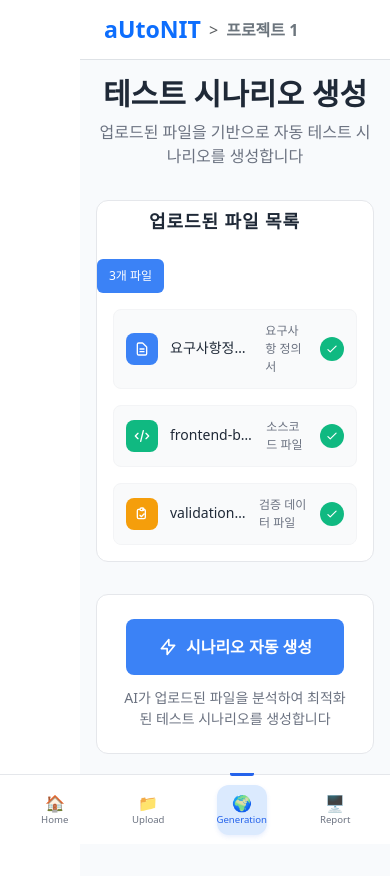
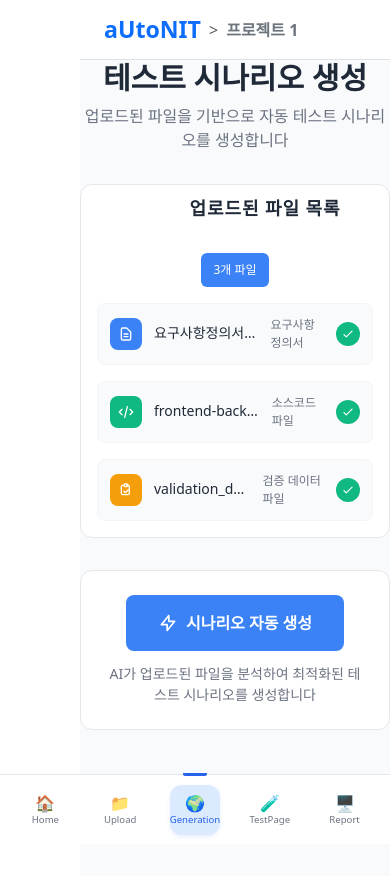
Before and after one commit to 6Unit/aUtoNIT_FE, a Vue app in the folder frontend/: page /generation in a window 390 px wide. Shown: the top 876 px of the page. Built offline with nearby package versions, Linux system fonts and the light colour scheme.

Commit message:
feat : css, 기능 개선

```diff
--- a/frontend/src/assets/styles/generationview.css
+++ b/frontend/src/assets/styles/generationview.css
@@ -1,7 +1,5 @@
-/* ===== GenerationView Styles ===== */
-
 .generation-container {
-    padding: 2rem;
+    padding: 0; /* 기존 2rem에서 0으로 변경 */
     background-color: #f8fafc;
     min-height: 100vh;
   }
@@ -208,17 +206,19 @@
     margin-right: auto;
   }
 
-  /* Scenario View */
+  /* Scenario View - 여백 제거 */
   .scenario-view {
     background: white;
-    border-radius: 12px;
+    border-radius: 0; /* 모서리 둥글기 제거 */
     overflow: hidden;
-    border: 1px solid #e5e7eb;
+    border: none; /* 테두리 제거 */
+    margin: 0; /* 마진 제거 */
   }
 
   .scenario-layout {
     display: flex;
     min-height: 100vh;
+    margin: 0; /* 마진 제거 */
   }
 
   .scenario-sidebar {
@@ -226,11 +226,13 @@
     background: #f8fafc;
     border-right: 1px solid #e5e7eb;
     padding: 1rem;
+    margin: 0; /* 마진 제거 */
   }
 
   .scenario-content {
     flex: 1;
-    padding: 2rem;
+    padding: 1rem; /* 기존 2rem에서 1rem으로 축소 */
+    margin: 0; /* 마진 제거 */
   }
 
   .empty-state {
@@ -258,24 +260,34 @@
   /* Responsive Design */
   @media (max-width: 768px) {
     .generation-container {
-      padding: 1rem;
+      padding: 0; /* 모바일에서도 패딩 제거 */
+      margin-bottom: 0; /* 기존 70px에서 0으로 변경 */
     }
+
     .card-header {
       flex-direction: column;
       gap: 1rem;
       align-items: flex-start;
     }
+
     .file-item {
       padding: 0.75rem;
     }
+
     .generate-section {
       padding: 1.5rem;
     }
+
     .scenario-layout {
       flex-direction: column;
     }
+
     .scenario-sidebar {
       width: 100%;
+    }
+
+    .scenario-content {
+      padding: 0.5rem; /* 모바일에서 더 작은 패딩 */
     }
   }
 
@@ -283,15 +295,22 @@
     .files-grid {
       padding: 1rem;
     }
+
     .file-item {
       gap: 0.75rem;
     }
+
     .file-icon-wrapper {
       width: 2rem;
       height: 2rem;
     }
+
     .file-icon-wrapper svg {
       width: 1rem;
       height: 1rem;
     }
+
+    .scenario-content {
+      padding: 0.25rem; /* 작은 화면에서 최소 패딩 */
+    }
   }
--- a/frontend/src/assets/styles/uploadview.css
+++ b/frontend/src/assets/styles/uploadview.css
@@ -49,29 +49,28 @@
   box-shadow: 0 4px 6px -1px rgba(0, 0, 0, 0.1);
 }
 
-/* Card Header */
+/* Card Header - 아이콘을 제목 왼쪽에 가운데 정렬 */
 .card-header {
   display: flex;
-  align-items: flex-start;
-  gap: 1rem;
-  padding: 1.5rem;
+  align-items: center;
+  gap: 1.25rem;
+  padding: 1.75rem 1.5rem;
   border-bottom: 1px solid #f3f4f6;
 }
 
 .card-icon {
-  width: 2.5rem;
-  height: 2.5rem;
-  border-radius: 8px;
+  width: 3.5rem;
+  height: 3.5rem;
+  border-radius: 10px;
   display: flex;
   align-items: center;
   justify-content: center;
   flex-shrink: 0;
-  margin-top: 0.125rem;
 }
 
 .card-icon svg {
-  width: 1.25rem;
-  height: 1.25rem;
+  width: 1.75rem;
+  height: 1.75rem;
   color: white;
 }
 
@@ -96,7 +95,7 @@
   font-size: 1.125rem;
   font-weight: 600;
   color: #1f2937;
-  margin: 0 0 0.375rem 0;
+  margin: 0 0 0.25rem 0;
   line-height: 1.4;
 }
 
@@ -444,7 +443,17 @@
   }
 
   .card-header {
-    padding: 1rem;
+    padding: 1.5rem 1rem 1rem 1rem;
+  }
+
+  .card-icon {
+    width: 3rem;
+    height: 3rem;
+  }
+
+  .card-icon svg {
+    width: 1.5rem;
+    height: 1.5rem;
   }
 
   .upload-zone {
--- a/frontend/src/components/ScenarioList.vue
+++ b/frontend/src/components/ScenarioList.vue
@@ -1,16 +1,6 @@
 <template>
-  <div class="d-flex flex-column" style="height: 100vh; overflow: hidden;">
-    <!-- 스크롤 되는 시나리오 영역 -->
-    <div class="pt-2" style="flex-grow: 1; overflow-y: auto; scrollbar-width: none; -ms-overflow-style: none;">
-      <!-- 🔵 테스트 페이지 버튼 -->
-      <div class="mb-2 px-2">
-        <div
-          class="d-flex align-items-center gap-2 py-2 px-3 bg-primary text-white rounded cursor-pointer"
-          @click="emit('select', { type: 'testPage' })"
-        >
-          🧪 테스트페이지
-        </div>
-      </div>
+  <!-- 스크롤 가능한 시나리오 목록 영역 -->
+  <div class="scenario-list-scroll">
     <div
       v-for="scenario in scenarioList"
       :key="scenario.id"
@@ -49,7 +39,7 @@
         >
         <span
           class="badge rounded-sm"
-              style="background-color: #b2eeb2; color: #1b5e20; width: 26px"
+          :style="getBadgeStyle(tc.status)"
         >
           {{ index + 1 }}
         </span>
@@ -62,15 +52,14 @@
     </div>
   </div>
 
-    <!-- 버튼은 flex-column의 하단에 고정 -->
-    <div class="text-center p-3 border-top">
+  <!-- 절대 위치로 화면 최하단에 고정되는 버튼 -->
+  <div class="scenario-button-fixed">
     <button
       class="btn btn-primary btn-sm w-100"
       @click="generateAllTestCases"
     >
       전체 테스트케이스 생성
     </button>
-    </div>
   </div>
 </template>
 
@@ -112,4 +101,12 @@ function handleScenarioClick(scenario) {
   emit("select", scenario); // scenario-detail 뷰 열기 위해 emit
 }
 
+function getBadgeStyle(status) {
+  const base = "color: white; width: 26px";
+  if (status === "success") return `${base}; background-color: #10b981`;     // 초록
+  if (status === "failed")  return `${base}; background-color: #ef4444`;     // 빨강
+  return `${base}; background-color: #d1d5db; color: #374151`;               // 회색
+}
+
+
 </script>
--- a/frontend/src/components/Sidebar.vue
+++ b/frontend/src/components/Sidebar.vue
@@ -30,6 +30,15 @@
     </RouterLink>
 
     <RouterLink
+      to="/testpage"
+      class="nav-item"
+      active-class="active"
+    >
+      <div class="nav-icon">🧪</div>
+      <div class="nav-text">TestPage</div>
+    </RouterLink>
+
+    <RouterLink
       to="/report"
       class="nav-item"
       active-class="active"
--- a/frontend/src/router/index.js
+++ b/frontend/src/router/index.js
@@ -3,12 +3,13 @@ import HomeView from '../views/HomeView.vue'
 import GenerationView from '../views/GenerationView.vue'
 import UploadView from '../views/UploadView.vue'
 import ReportView from '../views/ReportView.vue'
-
+import TestPageView from '../views/TestPageView.vue'
 
 const routes = [
     { path: '/', name: 'Home', component: HomeView },
+    { path: '/upload', name: 'Upload', component: UploadView },
     { path: '/generation', name: 'Generation', component: GenerationView },
-    { path: '/upload', name: 'Upload', component: UploadView },
+    { path: '/testpage', name: 'TestPage', component: TestPageView },
     { path: '/report', name: 'Report', component: ReportView },
   ]
 
--- a/frontend/src/views/GenerationView.vue
+++ b/frontend/src/views/GenerationView.vue
@@ -173,14 +173,14 @@ const scenarioList = ref([
     name: "회원가입 시나리오",
     description: "사용자가 회원가입 폼을 작성하고 계정을 생성하는 전체 흐름을 검증합니다.",
     testCases: [
-      { id: 1, name: "이메일 형식 확인" },
-      { id: 2, name: "비밀번호 유효성 검사" },
-      { id: 3, name: "비밀번호 확인 일치 여부" },
-      { id: 4, name: "이름 입력 확인" },
-      { id: 5, name: "휴대폰 번호 형식 검사" },
-      { id: 6, name: "생년월일 입력 유효성" },
-      { id: 7, name: "약관 동의 체크 여부" },
-      { id: 8, name: "회원가입 완료 후 리다이렉트" },
+      { id: 1, name: "이메일 형식 확인",status: "pending" },
+      { id: 2, name: "비밀번호 유효성 검사", status: "success" },
+      { id: 3, name: "비밀번호 확인 일치 여부", status: "failed"  },
+      { id: 4, name: "이름 입력 확인",status: "pending"  },
+      { id: 5, name: "휴대폰 번호 형식 검사", status: "success" },
+      { id: 6, name: "생년월일 입력 유효성", status: "failed"   },
+      { id: 7, name: "약관 동의 체크 여부",status: "pending"  },
+      { id: 8, name: "회원가입 완료 후 리다이렉트", status: "success" },
     ],
   },
   {
@@ -188,14 +188,14 @@ const scenarioList = ref([
     name: "로그인 시나리오",
     description: "등록된 사용자 정보를 기반으로 로그인 기능을 검증합니다.",
     testCases: [
-      { id: 1, name: "정상 로그인" },
-      { id: 2, name: "비밀번호 오류로 인한 실패" },
-      { id: 3, name: "이메일 미입력 시도" },
-      { id: 4, name: "비밀번호 미입력 시도" },
-      { id: 5, name: "이메일 형식 오류 처리" },
-      { id: 6, name: "로그인 후 메인 페이지 진입" },
-      { id: 7, name: "비밀번호 특수문자 미입력" },
-      { id: 8, name: "비밀번호 보기 토글 동작" },
+      { id: 1, name: "정상 로그인", status: "failed"   },
+      { id: 2, name: "비밀번호 오류로 인한 실패",status: "pending"  },
+      { id: 3, name: "이메일 미입력 시도", status: "success" },
+      { id: 4, name: "비밀번호 미입력 시도", status: "failed"   },
+      { id: 5, name: "이메일 형식 오류 처리",status: "pending"  },
+      { id: 6, name: "로그인 후 메인 페이지 진입", status: "success" },
+      { id: 7, name: "비밀번호 특수문자 미입력", status: "failed"   },
+      { id: 8, name: "비밀번호 보기 토글 동작",status: "pending"  },
     ],
   },
   {
@@ -203,14 +203,14 @@ const scenarioList = ref([
     name: "프로필 수정 시나리오",
     description: "사용자가 프로필 정보를 수정하고 저장하는 기능을 확인합니다.",
     testCases: [
-      { id: 1, name: "이름 수정" },
-      { id: 2, name: "프로필 이미지 변경" },
-      { id: 3, name: "전화번호 입력 유효성" },
-      { id: 4, name: "주소 입력 및 저장" },
-      { id: 5, name: "비밀번호 변경 시도" },
-      { id: 6, name: "입력 미완성 시 저장 불가" },
-      { id: 7, name: "취소 버튼 동작 확인" },
-      { id: 8, name: "수정 완료 후 알림 표시" },
+      { id: 1, name: "이름 수정", status: "success" },
+      { id: 2, name: "프로필 이미지 변경", status: "failed"   },
+      { id: 3, name: "전화번호 입력 유효성",status: "pending"  },
+      { id: 4, name: "주소 입력 및 저장", status: "success" },
+      { id: 5, name: "비밀번호 변경 시도", status: "failed"   },
+      { id: 6, name: "입력 미완성 시 저장 불가",status: "pending"  },
+      { id: 7, name: "취소 버튼 동작 확인", status: "success" },
+      { id: 8, name: "수정 완료 후 알림 표시", status: "failed"   },
     ],
   },
 ])
--- /dev/null
+++ b/frontend/src/views/TestPageView.vue
@@ -0,0 +1,41 @@
+<template>
+    <div class="p-4">
+      <TestPageComponent
+        :scenarioList="scenarioList"
+        @run-tests="handleRunTests"
+      />
+    </div>
+  </template>
+
+  <script setup>
+  import { ref, onMounted } from 'vue'
+  import TestPageComponent from '../components/TestDetail.vue' // ← 이름은 실제 파일명에 맞게 수정
+
+  // ✅ [임시] 더미 시나리오 데이터 (API 연동 전까지 사용)
+  const scenarioList = ref([
+    {
+      id: 1,
+      name: "회원가입 시나리오",
+      description: "회원가입 과정을 검증하는 시나리오입니다.",
+      testCases: [
+        { id: 1, name: "이메일 형식 확인" },
+        { id: 2, name: "비밀번호 유효성 검사" },
+        { id: 3, name: "회원가입 성공 시 리다이렉트 확인" }
+      ]
+    },
+    {
+      id: 2,
+      name: "로그인 시나리오",
+      description: "로그인 동작을 테스트하는 시나리오입니다.",
+      testCases: [
+        { id: 1, name: "정상 로그인" },
+        { id: 2, name: "이메일 미입력 시 오류" }
+      ]
+    }
+  ])
+
+  // ✅ 실행 버튼 클릭 시 이벤트
+  function handleRunTests(testcases) {
+    console.log("✅ 선택된 테스트케이스 목록:", testcases)
+  }
+  </script>
```
Lines whose indentation alone changed are shown as unchanged.
